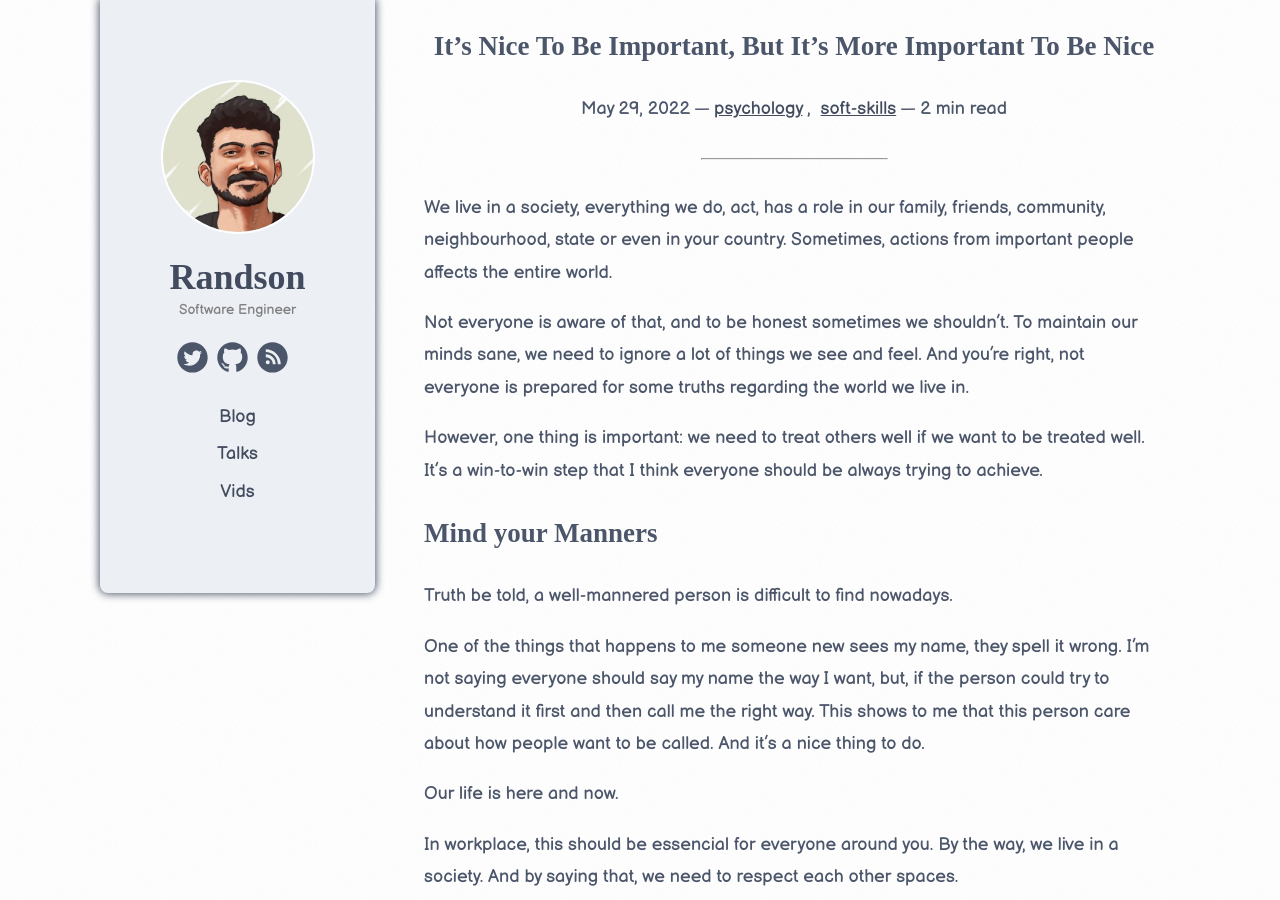
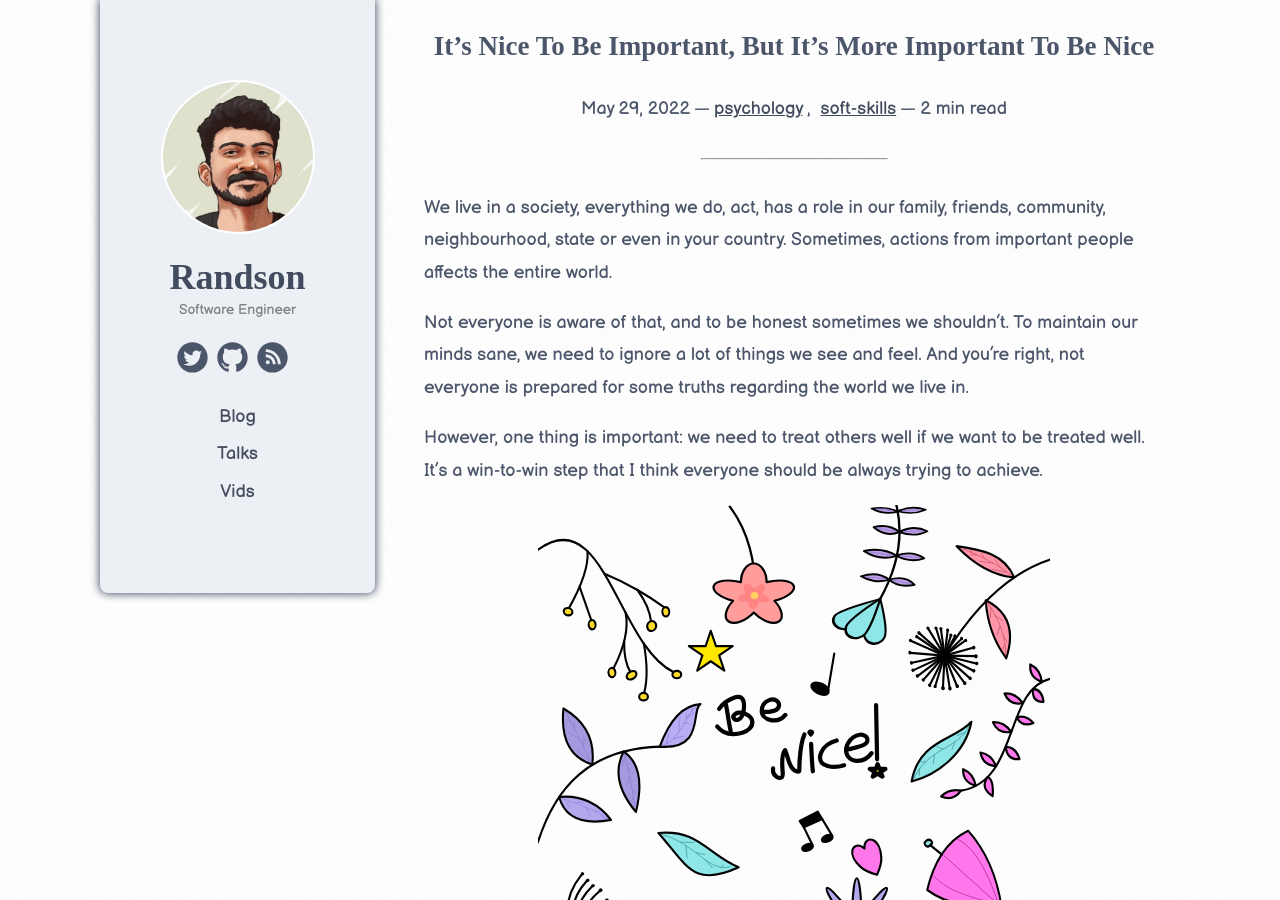
Before and after one commit to rands0n/rands0n.com, a Jekyll site: the page built from _posts/2022-05-29-its-nice-to-be-important-but-important-to-be-nice.md, in a window 1280 px wide and 900 px high. Built offline with Jekyll 4.4.1, drawn with Linux system fonts in a browser that asks for light colours; some web fonts are replaced; a script that is not in the unit is left out.

Commit message:
add be nice img

```diff
--- a/_posts/2022-05-29-its-nice-to-be-important-but-important-to-be-nice.md
+++ b/_posts/2022-05-29-its-nice-to-be-important-but-important-to-be-nice.md
@@ -11,6 +11,10 @@ We live in a society, everything we do, act, has a role in our family, friends,
 Not everyone is aware of that, and to be honest sometimes we shouldn’t. To maintain our minds sane, we need to ignore a lot of things we see and feel. And you’re right, not everyone is prepared for some truths regarding the world we live in.
 
 However, one thing is important: we need to treat others well if we want to be treated well. It’s a win-to-win step that I think everyone should be always trying to achieve.
+
+<section class="picture">
+  <img src="/assets/images/posts/be-nice.svg" alt="Coming back!" />
+</section>
 
 ## Mind your Manners
 
```
Also changed, not shown: assets/images/posts/be-nice.svg (added).
